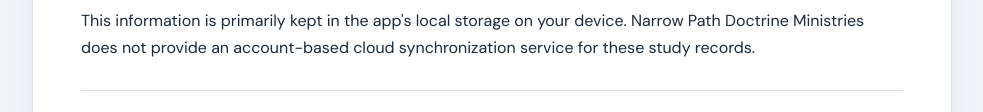
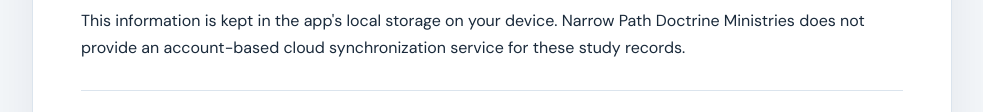
Before and after one commit to NarrowPathDoctrine/study-bible, a plain HTML site: page privacy.html in a window 1280 px wide. Shown: the part 937-1049 px from the top of the page, without its empty margins (148-1131 px from the left). Drawn offline with nearby package versions, Linux system fonts and the light colour scheme.

Commit message:
Clarify all personal study information is stored locally on device

```diff
--- a/privacy.html
+++ b/privacy.html
@@ -18,7 +18,7 @@
 <div class="page-header"><span class="eyebrow">Narrow Path Doctrine Study Bible</span><h1>Privacy Policy</h1><p class="lead">Our approach to the personal study information used by the Narrow Path Doctrine Study Bible Android app.</p><p class="meta"><strong>Last updated:</strong> November 18, 2026</p></div>
 <article class="content-card">
 <section><h2>Overview</h2><p><strong>Narrow Path Doctrine Study Bible</strong> is a Scripture study app developed by Narrow Path Doctrine Ministries. It provides Scripture reading, verse-by-verse commentary, cross-references, biblical word-study resources, personal notes, reading preferences, and a Study Verse of the Day.</p><p>The app is designed for personal study on your Android device. You do not need to create a Narrow Path Doctrine Study Bible account to use the app.</p></section>
-<section><h2>Information stored on your device</h2><p>As you use the app, it may save information locally to make your selected features work. Depending on your use, this may include:</p><ul><li>Personal notes associated with Scripture passages.</li><li>Saved Scripture, highlights, and other personal study choices, where available.</li><li>Reading and display preferences such as reading colors, text sizes, and appearance settings.</li><li>Study Verse of the Day reminder preferences and related notification settings.</li><li>Other app settings needed to maintain your study experience.</li></ul><p>This information is primarily kept in the app's local storage on your device. Narrow Path Doctrine Ministries does not provide an account-based cloud synchronization service for these study records.</p></section>
+<section><h2>Information stored on your device</h2><p>As you use the app, it may save information locally to make your selected features work. Depending on your use, this may include:</p><ul><li>Personal notes associated with Scripture passages.</li><li>Saved Scripture, highlights, and other personal study choices, where available.</li><li>Reading and display preferences such as reading colors, text sizes, and appearance settings.</li><li>Study Verse of the Day reminder preferences and related notification settings.</li><li>Other app settings needed to maintain your study experience.</li></ul><p>This information is kept in the app's local storage on your device. Narrow Path Doctrine Ministries does not provide an account-based cloud synchronization service for these study records.</p></section>
 <section><h2>Scripture, commentary, and word studies</h2><p>Scripture text, commentary, cross-reference information, and word-study resources are used to provide the app's reading and study features. The passages you read and the notes you write are processed as part of using the app on your device. The app does not require you to submit your personal notes or Scripture reading history to a developer-operated account service.</p></section>
 <section><h2>Optional daily notifications</h2><p>If you enable daily reminders, the app can request Android notification permission and display reminders for your daily Scripture study. Reminder preferences are managed through the app and Android's notification controls. You can disable these reminders in the app or through Android settings.</p></section>
 <section><h2>Information shared with other apps or services</h2><p>Narrow Path Doctrine Ministries does not sell your locally stored personal study information to advertisers or data brokers. If you choose to copy, share, or export material to another app, the destination you select may process the information according to its own privacy practices.</p><p>If you choose to open a website or another external service, that destination may receive information normally transmitted by your browser or device, such as your IP address. External services are governed by their own policies. Google Play, Android, and any backup services you have enabled may also handle technical or backup data independently of Narrow Path Doctrine Ministries.</p></section>
```
